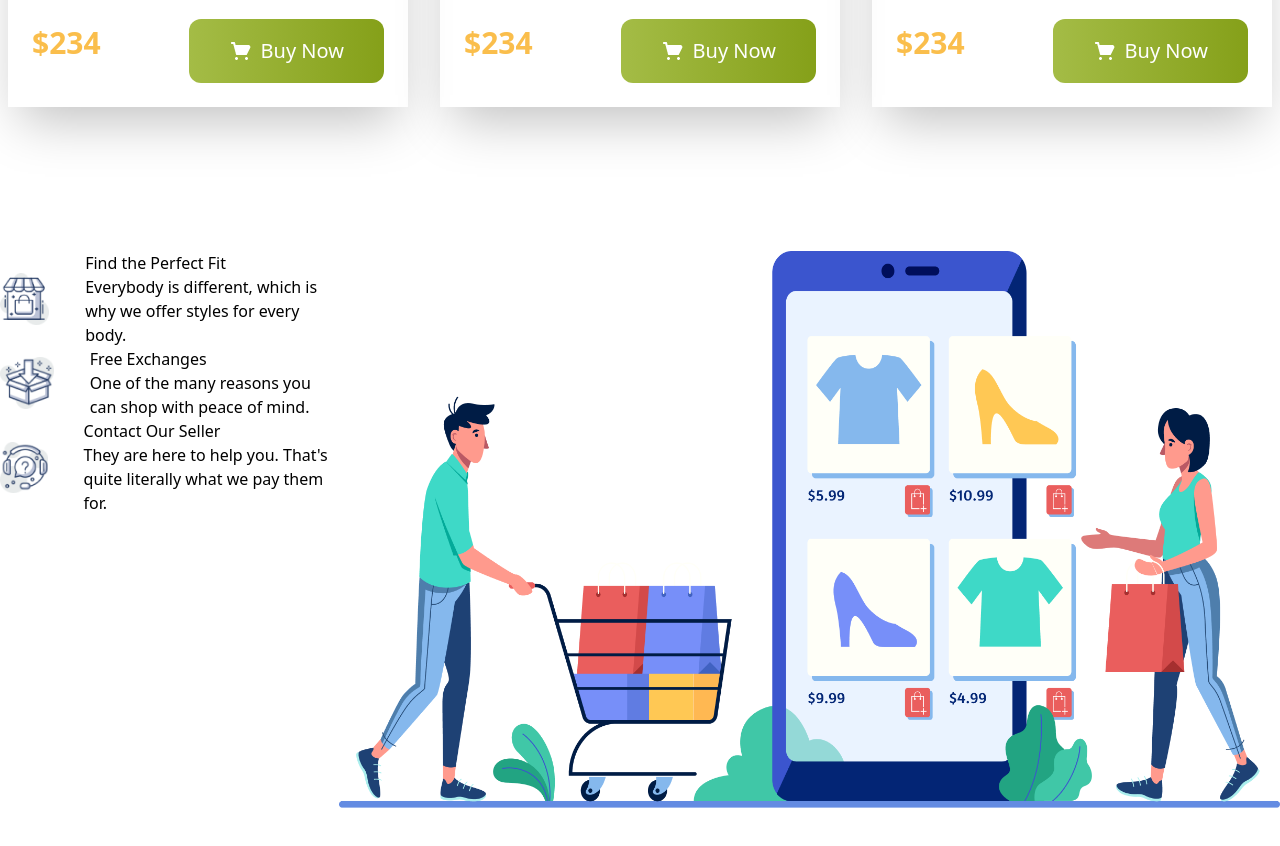
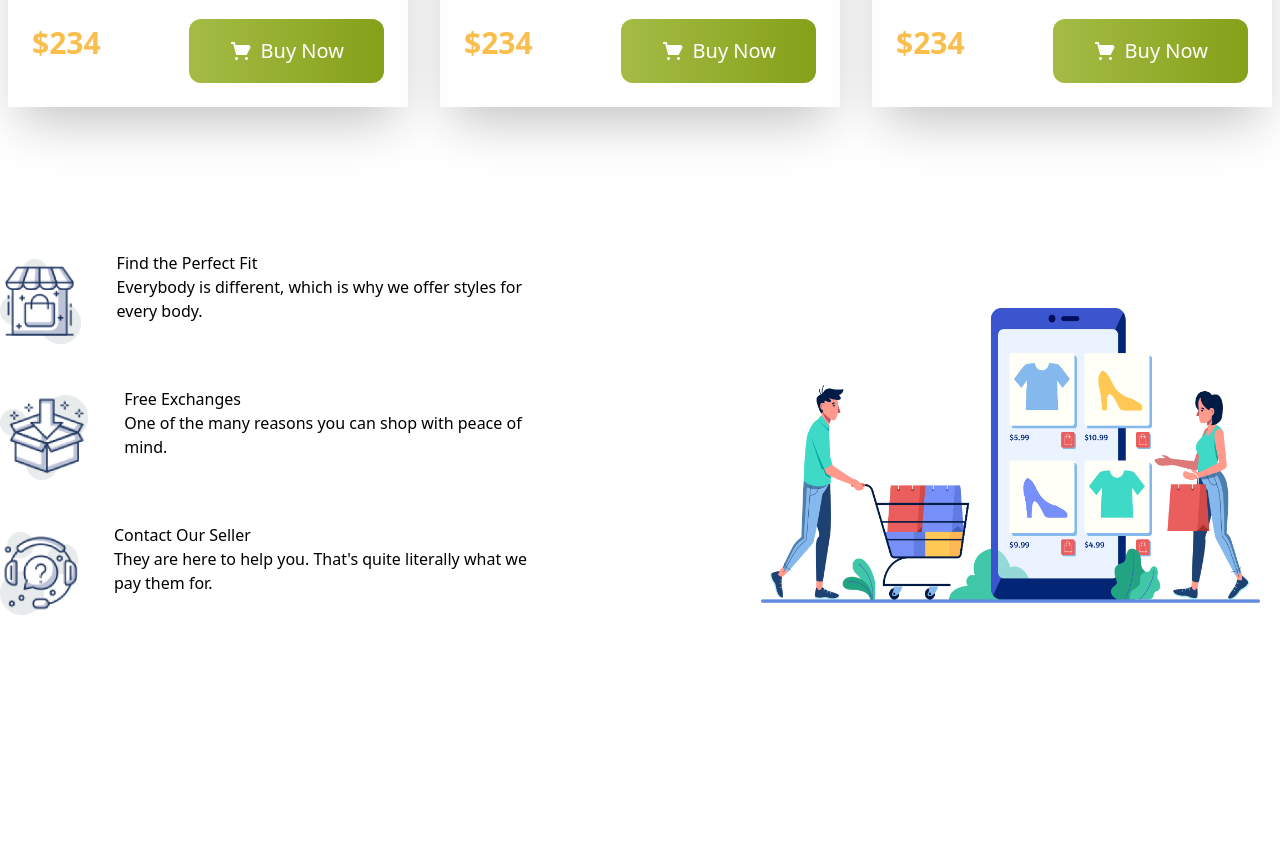
Before and after one commit to Muntaqim-Muhammad-Talha/Pnguin_Fashion_Resource_By_Talwind, a plain HTML site: page index.html in a window 1280 px wide. Shown: the part 2215-3061 px from the top of the page. After the commit the page ends 3018 px from the top, so only its background shows below. Drawn offline with nearby package versions, Linux system fonts and the light colour scheme.

Commit message:
second commit

```diff
--- a/index.html
+++ b/index.html
@@ -341,13 +341,13 @@
     <!-- Footer -->
     <footer class="flex justify-center items-center max-w-7xl mx-auto my-36">
       <!-- F container -->
-      <div class="flex">
+      <div class="flex flex-col-reverse xl:flex-row justify-center items-center gap-[73px] md:gap-52">
         <!-- Footer column - 01 -->
-        <div>
+        <div class="w-1/2">
           <!-- 01 -->
-          <div class="flex justify-between items-center gap-9">
+          <div class="flex flex-col md:flex-row text-center md:text-left text-xs md:text-base items-center gap-9 mb-16 ">
             <div>
-              <img class="w-24" src="icons/house.png" alt="">
+              <img class="w-12 mb-[-28px] md:w-24" src="icons/house.png" alt="">
             </div>
             <div>
               <!-- Head -->
@@ -358,9 +358,9 @@
             </div>
           </div>
           <!-- 02 -->
-          <div class="flex justify-between items-center gap-9">
+          <div class="flex flex-col md:flex-row text-center md:text-left text-xs md:text-base items-center gap-9 mb-16 ">
             <div>
-              <img class="w-24" src="icons/box.png" alt="">
+              <img class="w-12 mb-[-28px] md:w-24" src="icons/box.png" alt="">
             </div>
             <div>
               <!-- Head -->
@@ -371,9 +371,9 @@
             </div>
           </div>
           <!-- 03 -->
-          <div class="flex justify-between items-center gap-9">
+          <div class="flex flex-col md:flex-row text-center md:text-left text-xs md:text-base items-center gap-9 mb-16 ">
             <div>
-              <img class="w-24" src="icons/question.png" alt="">
+              <img class="w-12 mb-[-28px] md:w-24" src="icons/question.png" alt="">
             </div>
             <div>
               <!-- Head -->
@@ -385,7 +385,7 @@
           </div>
         </div>
         <!-- Footer column - 02 -->
-        <div>
+        <div class="w-full p-5 md:w-1/2">
           <img class="w-full" src="images/shopping.png" alt="">
         </div>
       </div>
```
